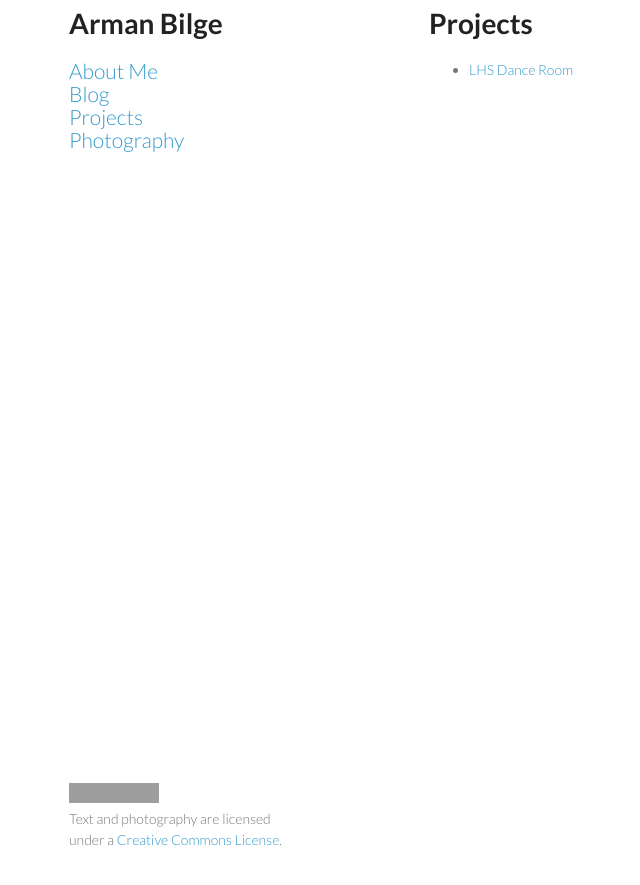
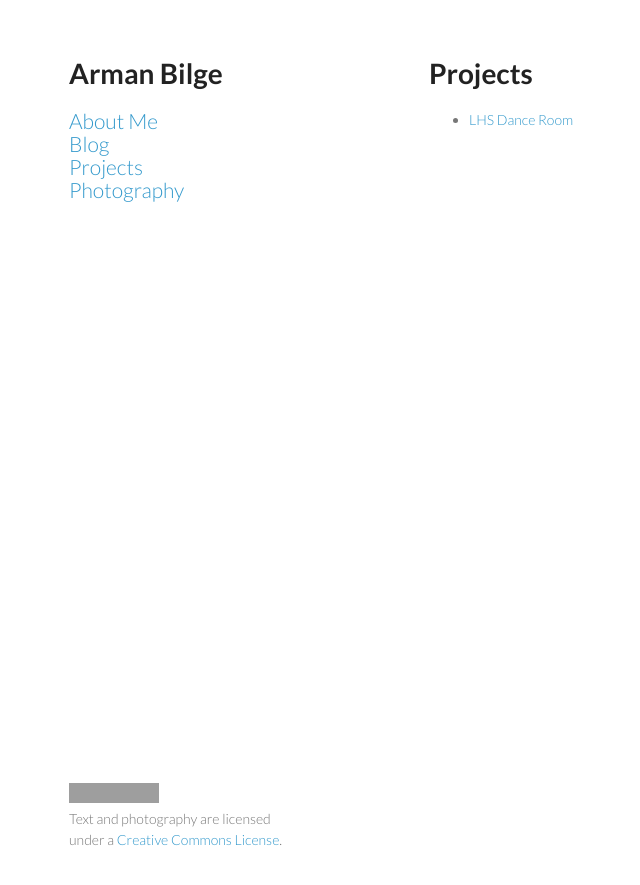
Before and after one commit to armanbilge/armanbilge.github.io, a Jekyll site: the page built from projects/index.md, in a window 1280 px wide. Shown: the top 885 px of the page, without its empty margins (141-781 px from the left). Built offline with Jekyll 4.4.1, drawn with Linux system fonts in a browser that asks for light colours; grey boxes are pictures that could not be loaded.

Commit message:
Update styles.css

```diff
--- a/stylesheets/styles.css
+++ b/stylesheets/styles.css
@@ -1,7 +1,7 @@
 @import url(https://fonts.googleapis.com/css?family=Lato:300italic,700italic,300,700);
 
 body {
-  padding:0px;
+  padding:50px;
   font:14px/1.5 Lato, "Helvetica Neue", Helvetica, Arial, sans-serif;
   color:#777;
   font-weight:300;
@@ -96,7 +96,7 @@ img {
 }
 
 header {
-  width:270px;
+  width:200px;
   float:left;
   position:fixed;
 }
```
